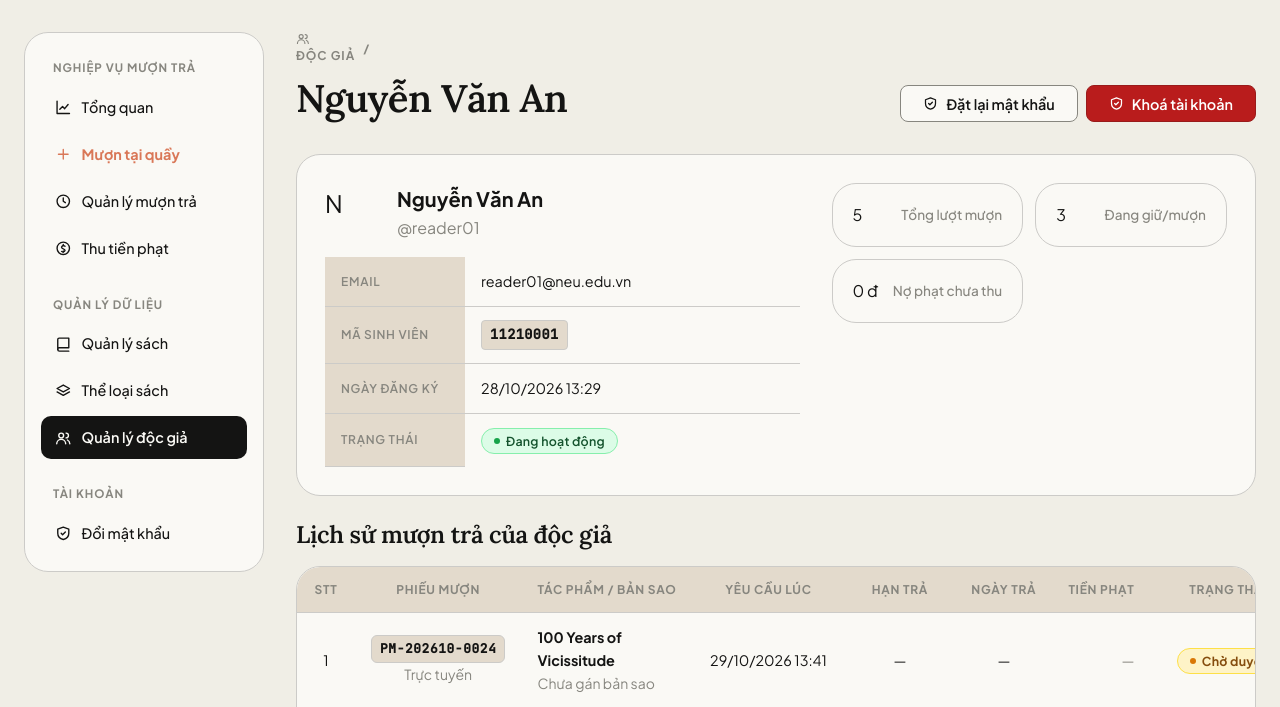
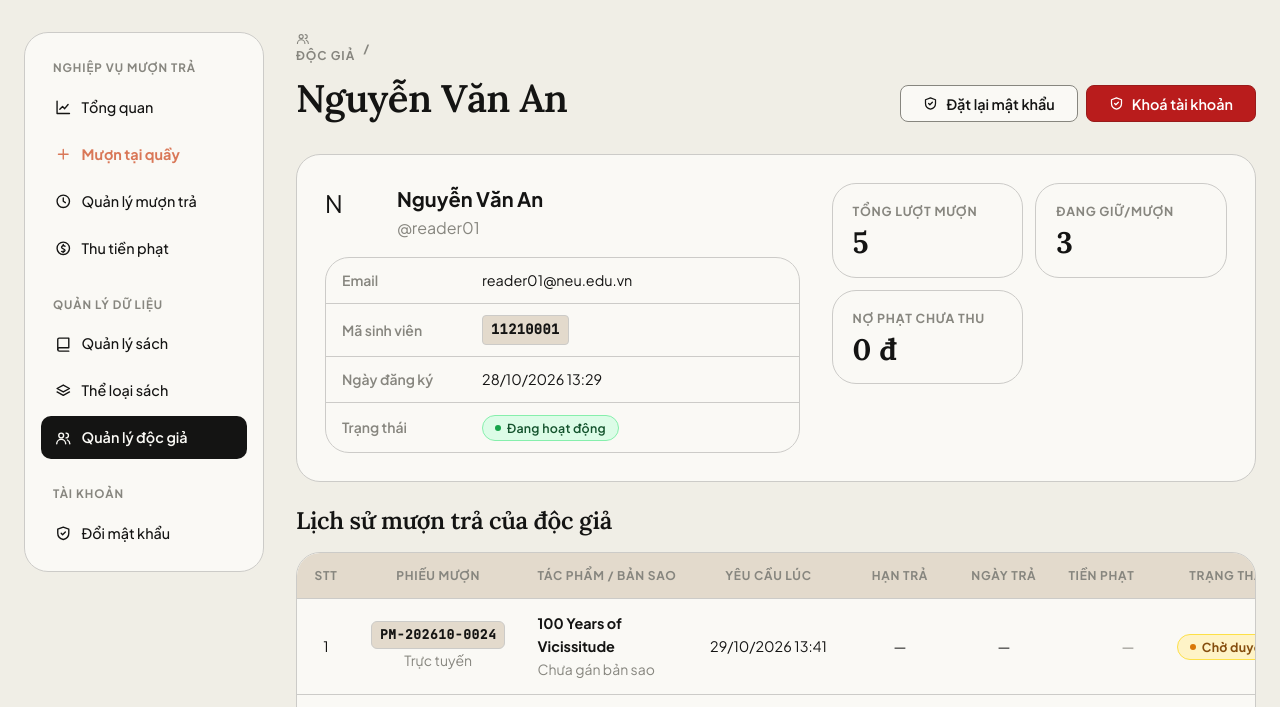
Before and after one commit to huynnchangg/LibManage-project, a Flask app: page /admin/users/2 in a window 1280 px wide. Shown: the part 71-778 px from the top of the page. Run offline with Flask 3, Linux system fonts and the light colour scheme; a user stored in the database is signed in.

Commit message:
fix: cải thiện layout bìa sách, categories, user detail và UI tweaks

```diff
--- a/app/static/css/style.css
+++ b/app/static/css/style.css
@@ -3617,14 +3637,48 @@ main {
   .user-detail-grid { grid-template-columns: 1fr; }
 }
 
+.user-info-table {
+  width: 100%;
+  border-collapse: separate;
+  border-spacing: 0;
+  margin-top: 0;
+}
+.user-info-table th,
+.user-info-table td {
+  padding: 11px 16px;
+  border-bottom: 1px solid var(--color-stone);
+  font-size: 0.9rem;
+  vertical-align: middle;
+  text-align: left;
+}
+.user-info-table tbody tr:last-child th,
+.user-info-table tbody tr:last-child td {
+  border-bottom: none;
+}
+/* Bo góc row cuối để khớp với card cha (radius-cards = 24px) */
+.user-info-table tbody tr:last-child th:first-child {
+  border-bottom-left-radius: 20px;
+}
+.user-info-table tbody tr:last-child td:last-child {
+  border-bottom-right-radius: 20px;
+}
+/* Override .table th — th ở đây là label dòng, không phải header */
 .user-info-table th {
   width: 140px;
-  color: var(--color-cloud-dark);
-  font-weight: 600;
-  border-bottom: 1px solid var(--color-stone);
+  background: transparent !important;
+  color: var(--color-cloud-dark) !important;
+  font-size: 0.875rem !important;
+  font-weight: 600 !important;
+  text-transform: none !important;
+  letter-spacing: 0 !important;
+  white-space: nowrap;
 }
 .user-info-table td {
-  border-bottom: 1px solid var(--color-stone);
+  color: var(--color-slate-dark);
+}
+.user-info-table tbody tr:hover th,
+.user-info-table tbody tr:hover td {
+  background: var(--color-oat-warm) !important;
 }
 
 /* Barcode and Price Tags */
--- a/app/templates/admin/dashboard.html
+++ b/app/templates/admin/dashboard.html
@@ -19,7 +19,7 @@
 <div class="stat-grid" data-stagger>
   {% for label, val, tone, ico, link in [
     ('Đầu sách lưu hành', s.total_titles, 'primary', 'book', url_for('admin.books')),
-    ('Độc giả kích hoạt', s.readers, 'success', 'users', url_for('admin.users')),
+    ('Độc giả hoạt động', s.readers, 'success', 'users', url_for('admin.users')),
     ('Chờ duyệt online', s.pending, 'warning', 'clock', url_for('admin.loans', status='pending')),
     ('Chờ lấy tại quầy', s.ready, 'info', 'clock', url_for('admin.loans', status='ready')),
     ('Đang lưu thông', s.borrowing, 'primary', 'book', url_for('admin.loans', status='borrowing')),
--- a/app/templates/admin/loans.html
+++ b/app/templates/admin/loans.html
@@ -30,7 +30,7 @@
   <form class="search-form-admin" method="get">
     <input type="hidden" name="status" value="{{ status }}">
     <span class="search-icon">{{ icon('search') }}</span>
-    <input name="q" value="{{ q or '' }}" class="input input-search-admin" placeholder="Tìm theo mã phiếu (PM-...), độc giả, mã SV, tựa sách, mã vạch...">
+    <input name="q" value="{{ q or '' }}" class="input input-search-admin" placeholder="Tìm theo mã phiếu, độc giả, mã SV,...">
     <button class="btn btn-search-admin" type="submit">Tìm kiếm</button>
     {% if q %}
     <a class="btn btn-reset-search" href="{{ url_for('admin.loans', status=status) }}">{{ icon('x') }} Đặt lại</a>
--- a/app/templates/admin/user_detail.html
+++ b/app/templates/admin/user_detail.html
@@ -35,7 +35,8 @@
           <div class="muted">@{{ user.username }}</div>
         </div>
       </div>
-      <table class="table table-sm user-info-table">
+      <div class="table-wrap mt-2">
+      <table class="table user-info-table">
         <tr><th>Email</th><td>{{ user.email }}</td></tr>
         <tr><th>Mã sinh viên</th><td><span class="code-tag">{{ user.student_code or '—' }}</span></td></tr>
         <tr><th>Ngày đăng ký</th><td>{{ user.created_at|dt }}</td></tr>
@@ -47,22 +48,29 @@
           {% endif %}
         </td></tr>
       </table>
+      </div>
     </div>
 
     <div>
       <div class="user-stat-grid">
         <div class="card stat-card">
-          <div class="stat-num" data-count="{{ loans|length }}">{{ loans|length }}</div>
-          <div class="stat-label">Tổng lượt mượn</div>
+          <div class="stat-card-info">
+            <span class="stat-card-label">Tổng lượt mượn</span>
+            <b class="stat-card-val" data-count="{{ loans|length }}">{{ loans|length }}</b>
+          </div>
         </div>
         <div class="card stat-card">
           {% set cur_b = loans|selectattr('status','in',['borrowing','ready_for_pickup'])|list|length %}
-          <div class="stat-num" data-count="{{ cur_b }}">{{ cur_b }}</div>
-          <div class="stat-label">Đang giữ/mượn</div>
+          <div class="stat-card-info">
+            <span class="stat-card-label">Đang giữ/mượn</span>
+            <b class="stat-card-val" data-count="{{ cur_b }}">{{ cur_b }}</b>
+          </div>
         </div>
         <div class="card stat-card {{ 'tone-danger' if unpaid > 0 }}">
-          <div class="stat-num">{{ unpaid|vnd }}</div>
-          <div class="stat-label">Nợ phạt chưa thu</div>
+          <div class="stat-card-info">
+            <span class="stat-card-label">Nợ phạt chưa thu</span>
+            <b class="stat-card-val" style="{{ 'color:var(--color-danger)' if unpaid > 0 }}">{{ unpaid|vnd }}</b>
+          </div>
         </div>
       </div>
     </div>
--- a/app/templates/index.html
+++ b/app/templates/index.html
@@ -61,7 +61,7 @@
     </div>
     <div class="stat-card-editorial" data-reveal>
       <span class="stat-number" data-count="{{ stats.readers }}">{{ stats.readers }}</span>
-      <span class="stat-label">Độc giả kích hoạt</span>
+      <span class="stat-label">Độc giả hoạt động</span>
     </div>
     <div class="stat-card-editorial" data-reveal>
       <span class="stat-number" data-count="{{ stats.categories }}">{{ stats.categories }}</span>
--- a/app/templates/macros.html
+++ b/app/templates/macros.html
@@ -25,6 +25,8 @@
  'up':'<path d="m6 15 6-6 6 6"/>',
  'shield':'<path d="M12 3 4 6v6c0 5 3.5 8 8 9 4.5-1 8-4 8-9V6z"/><path d="m9 12 2 2 4-4"/>',
  'refresh':'<path d="M20 11a8 8 0 0 0-14-4L4 9"/><path d="M4 4v5h5"/><path d="M4 13a8 8 0 0 0 14 4l2-2"/><path d="M20 20v-5h-5"/>',
+ 'eye':'<path d="M2 12s3.5-7 10-7 10 7 10 7-3.5 7-10 7-10-7-10-7z"/><circle cx="12" cy="12" r="3"/>',
+ 'eye-off':'<path d="M17.9 17.9A10 10 0 0 1 2 12s1.5-3 4.1-5.1M9.9 4.2A10 10 0 0 1 22 12s-3.5 7-10 7c-1.4 0-2.7-.3-3.9-.8"/><path d="m2 2 20 20"/>',
 } %}
 {% macro icon(name) %}<svg class="icon" viewBox="0 0 24 24" aria-hidden="true">{{ _icons[name]|safe }}</svg>{% endmacro %}
 
```
Also changed, not shown: other parts of app/static/css/style.css (+57 -3 lines), app/templates/admin/categories.html (+17 -17 lines), instance/library.db.
